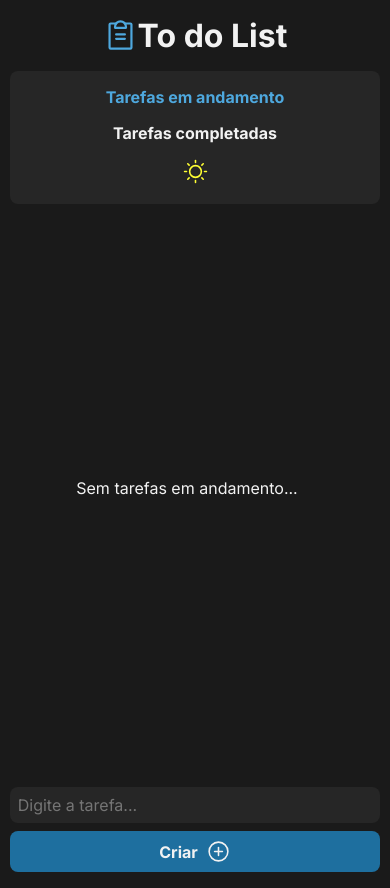
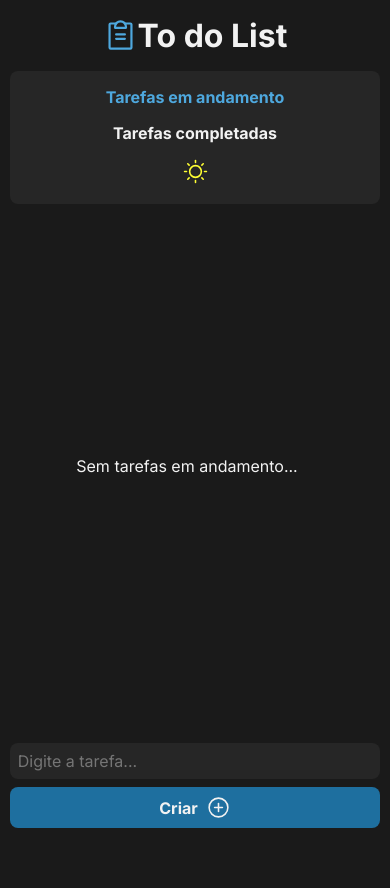
Before and after one commit to SilasSilvaa/TodoList, a React (Vite) app: page / in a window 390 px wide. After the commit the page ends 844 px from the top, so only its background shows below. Built offline with nearby package versions, Linux system fonts and the light colour scheme.

Commit message:
style - ajuste de responsividade

```diff
--- a/src/layouts/DefaultLayout/styles.ts
+++ b/src/layouts/DefaultLayout/styles.ts
@@ -13,9 +13,11 @@ export const Content = styled.div`
     display: flex;
     flex-direction: column;
     width: 75vw;
+    max-height: 100vh;
 
 
 @media ${device.tablet} {
     width: 95vw;
+    /* max-height: 100vh; */
 }
 `
```
